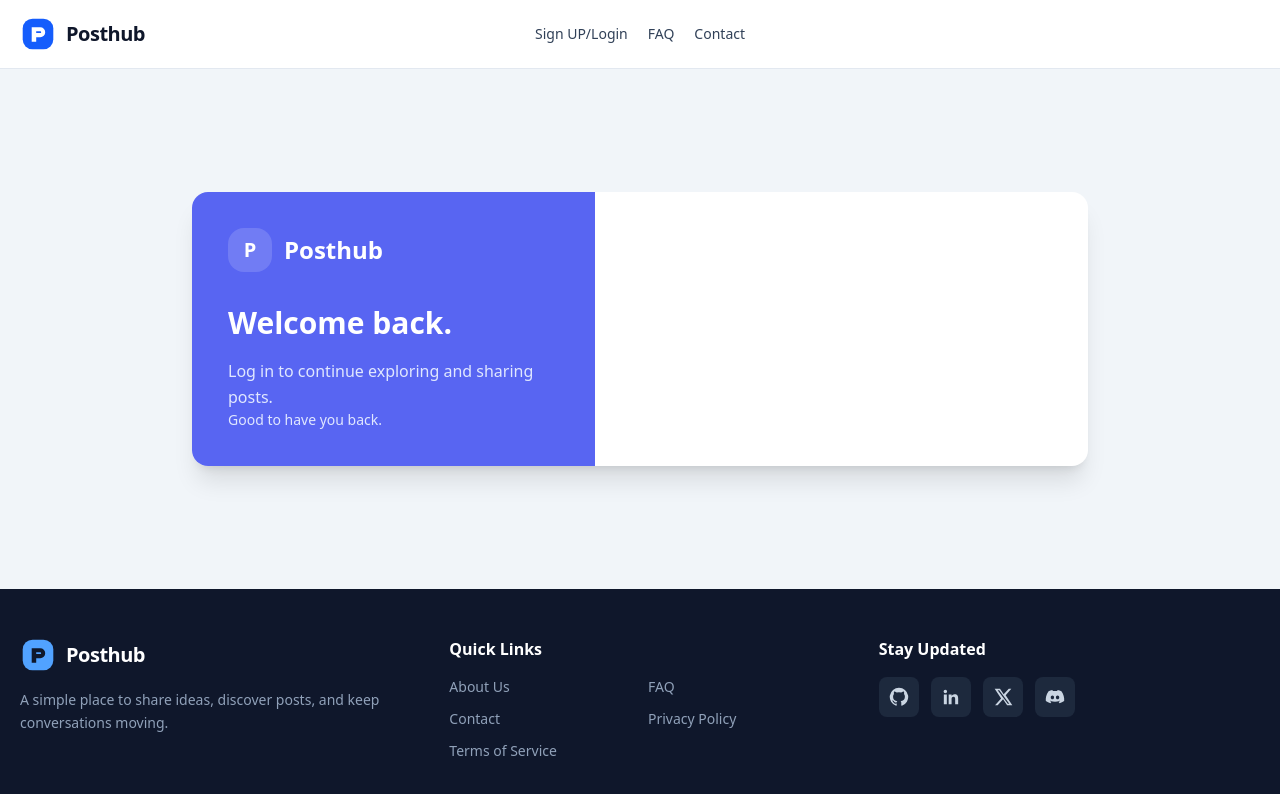
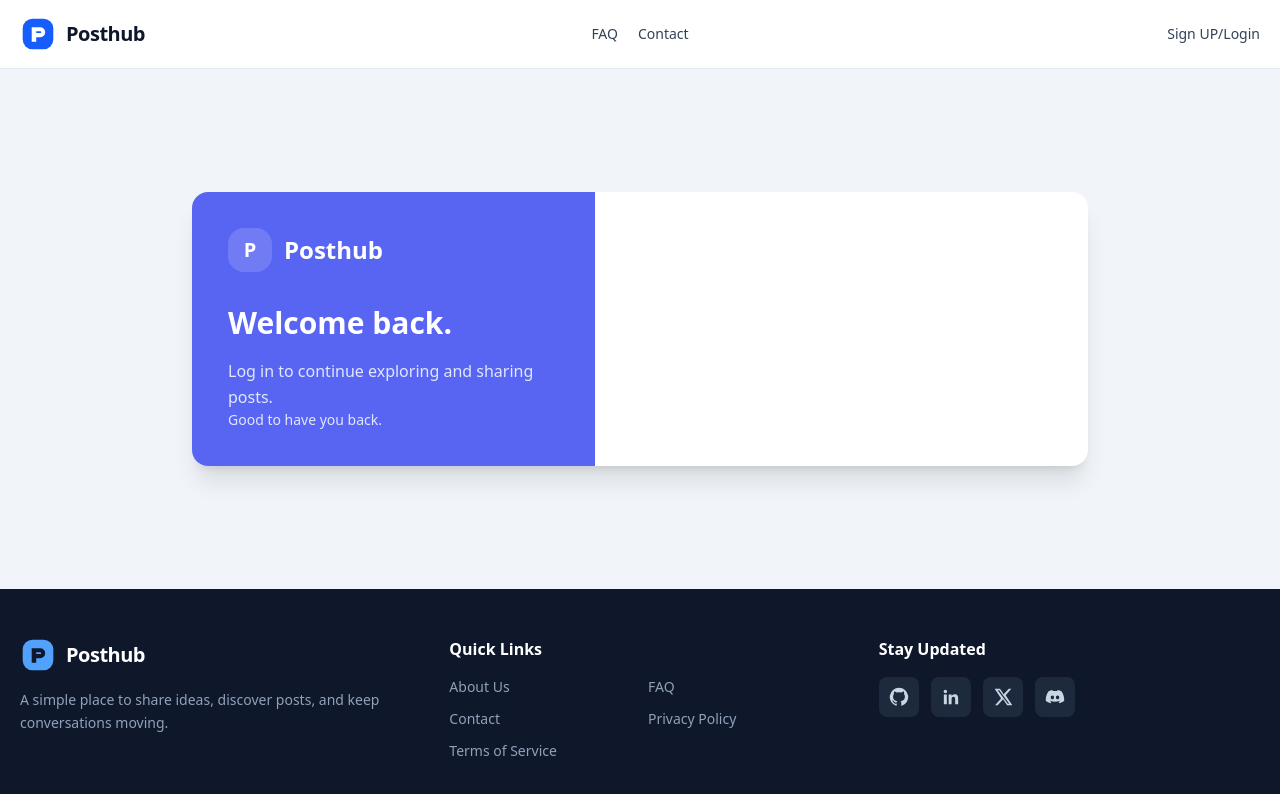
Before and after one commit to rotorblade111-beep/signal-crud-demo, an Angular app: page / in a window 1280 px wide. Before the commit this address led to /login. Shown: the top 794 px of the page. Built offline with nearby package versions, Linux system fonts and the light colour scheme.

Commit message:
Login anchor tag moved to the end of the header.

```diff
--- a/src/app/shared/components/site-header/site-header.html
+++ b/src/app/shared/components/site-header/site-header.html
@@ -1,5 +1,6 @@
 <header class="border-b border-slate-200 bg-white">
   <div class="mx-auto grid max-w-7xl grid-cols-1 items-center gap-4 px-5 py-4 md:grid-cols-[1fr_auto_1fr]">
+    <!-- Logo (Left) -->
     <a [routerLink]="auth.currentUser() ? '/home' : '/login'" aria-label="Posthub home" class="mx-auto flex items-center gap-2.5 text-xl font-bold tracking-tight text-slate-900 no-underline md:mx-0">
       <svg class="h-9 w-9 text-blue-600" viewBox="0 0 40 40" fill="none" aria-hidden="true">
         <rect x="3" y="3" width="34" height="34" rx="11" fill="currentColor" />
@@ -8,17 +9,22 @@
       <span>Posthub</span>
     </a>
 
+    <!-- Main Navigation (Center) -->
     <nav aria-label="Main navigation" class="flex flex-wrap items-center justify-center gap-x-5 gap-y-2 text-sm font-medium">
       @if (auth.currentUser()) {
         <a routerLink="/home" class="text-slate-700 no-underline transition-colors hover:text-blue-700">Home</a>
-        <button type="button" (click)="logOut()" class="cursor-pointer border-0 bg-transparent p-0 text-slate-700 transition-colors hover:text-blue-700">Log Out</button>
-      } @else {
-        <a routerLink="/login" class="text-slate-700 no-underline transition-colors hover:text-blue-700">Sign UP/Login</a>
       }
       <a href="#" (click)="$event.preventDefault()" class="text-slate-700 no-underline transition-colors hover:text-blue-700">FAQ</a>
       <a href="#" (click)="$event.preventDefault()" class="text-slate-700 no-underline transition-colors hover:text-blue-700">Contact</a>
     </nav>
 
-    <span class="hidden md:block" aria-hidden="true"></span>
+    <!-- Auth Actions (Right / End) -->
+    <div class="flex items-center justify-center md:justify-end text-sm font-medium">
+      @if (auth.currentUser()) {
+        <button type="button" (click)="logOut()" class="cursor-pointer border-0 bg-transparent p-0 text-slate-700 transition-colors hover:text-blue-700">Log Out</button>
+      } @else {
+        <a routerLink="/login" class="text-slate-700 no-underline transition-colors hover:text-blue-700">Sign UP/Login</a>
+      }
+    </div>
   </div>
 </header>
```
